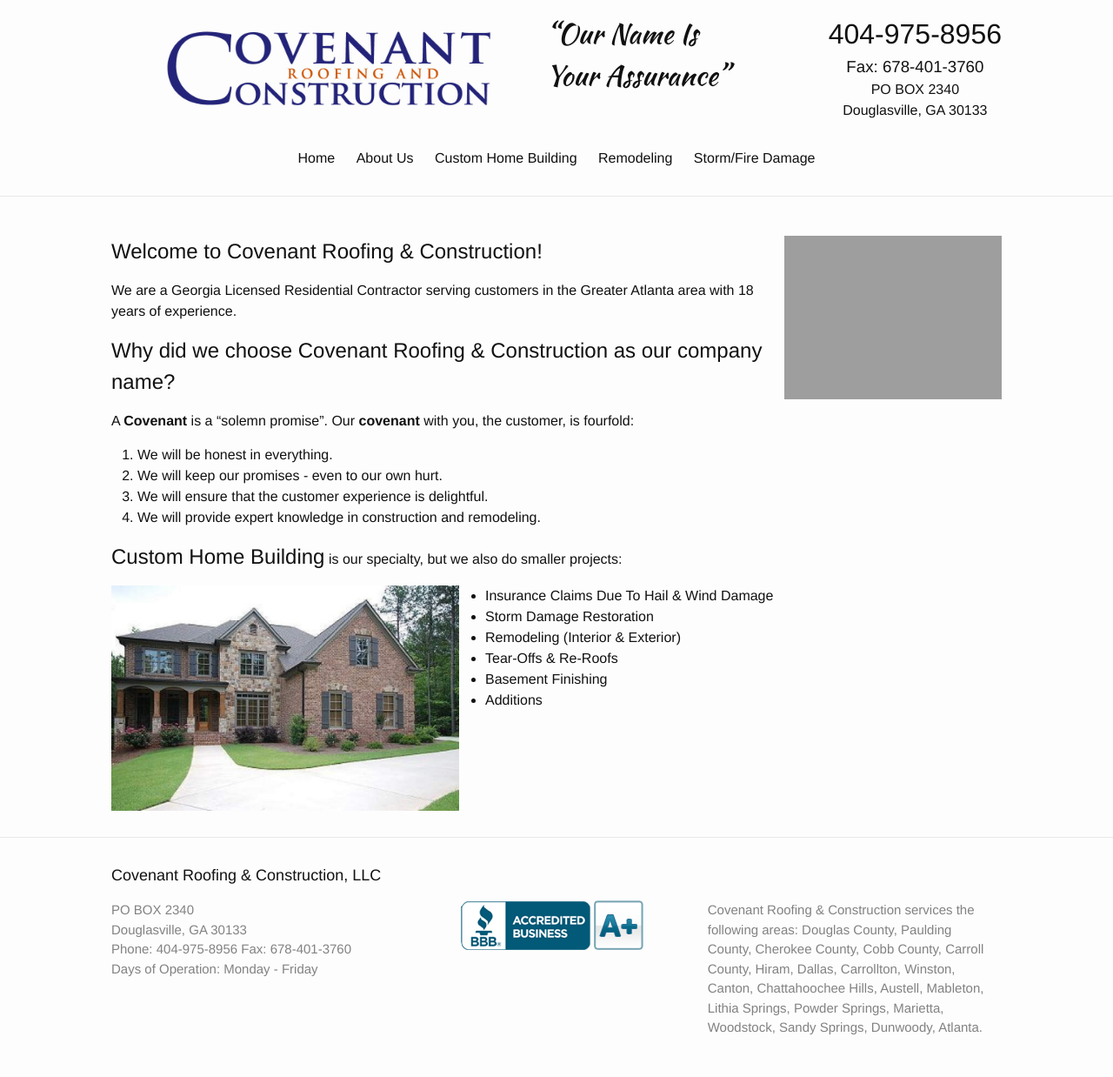
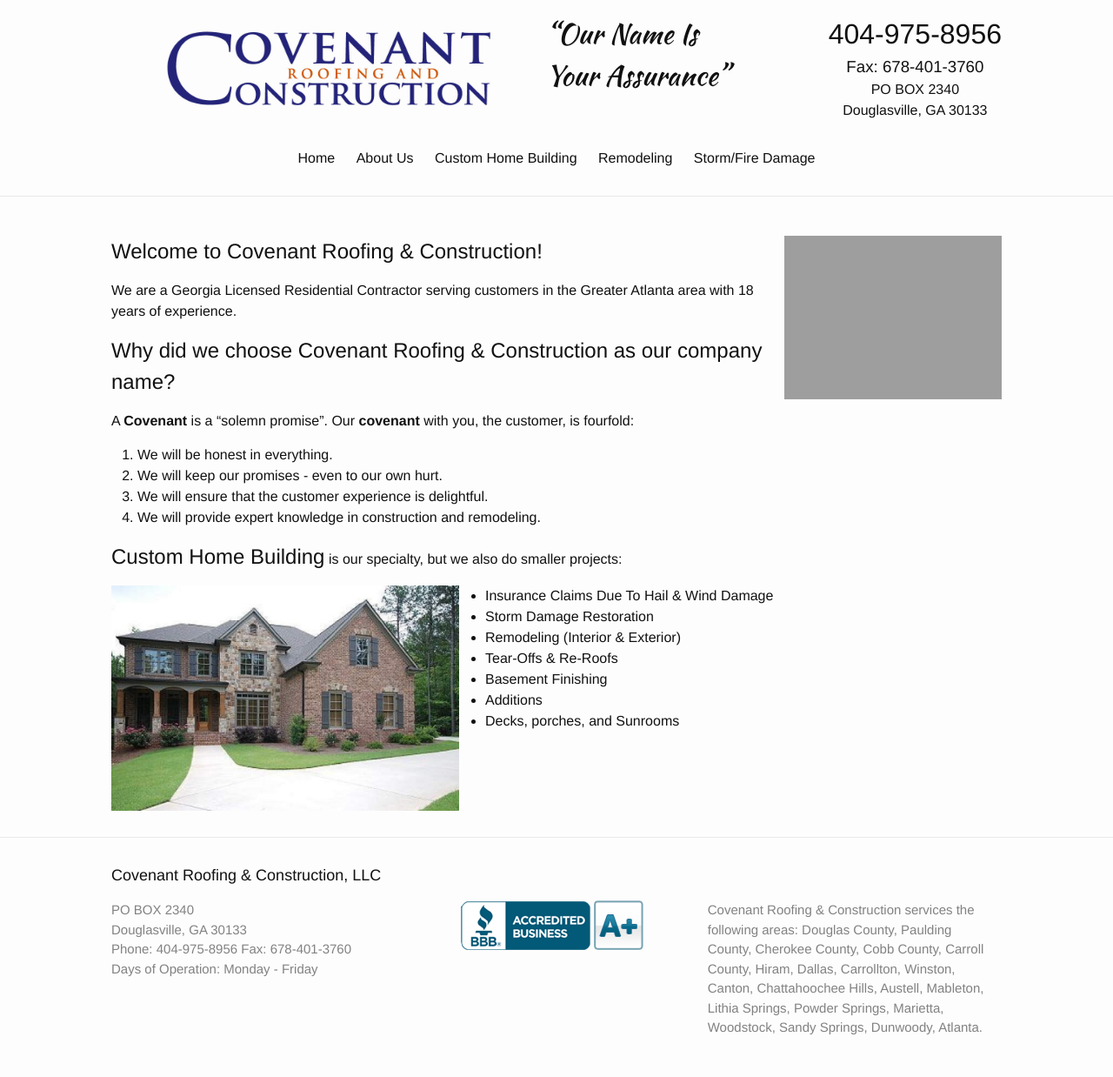
Before and after one commit to covenantrc/covenantrc.github.io, a Jekyll site: the page built from index.md, in a window 1280 px wide. Shown: the whole page at 87% size. Built offline with Jekyll 4.4.1, drawn with Linux system fonts in a browser that asks for light colours.

Commit message:
Update index.md

```diff
--- a/index.md
+++ b/index.md
@@ -29,3 +29,4 @@ A **Covenant** is a "solemn promise". Our **covenant** with you, the customer, i
 - Tear-Offs & Re-Roofs
 - Basement Finishing
 - Additions
+- Decks, porches, and Sunrooms
```
